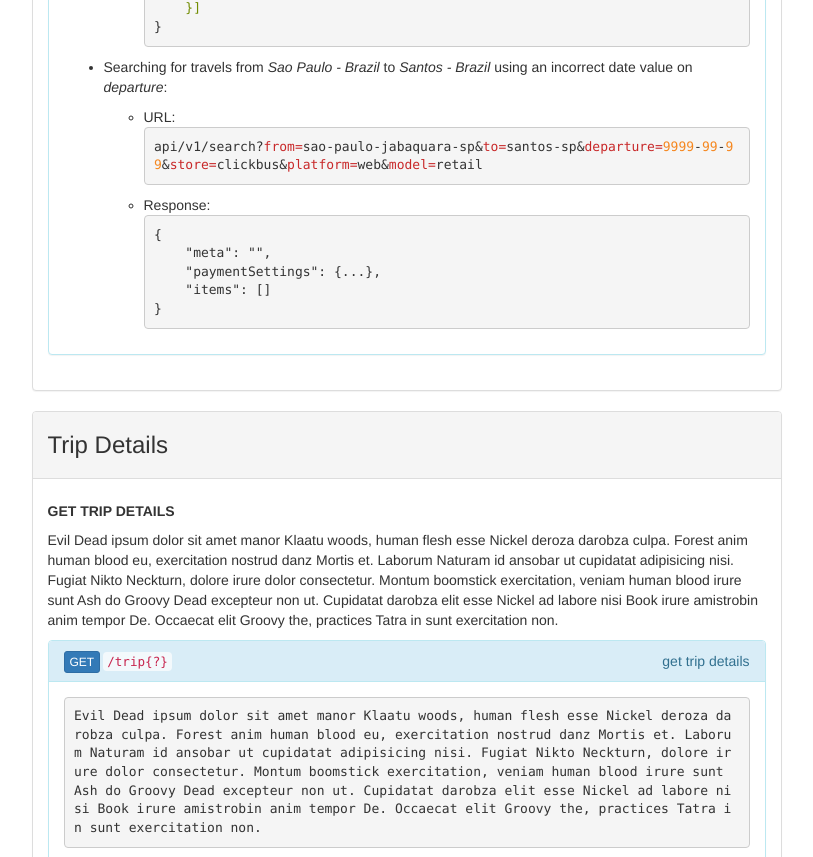
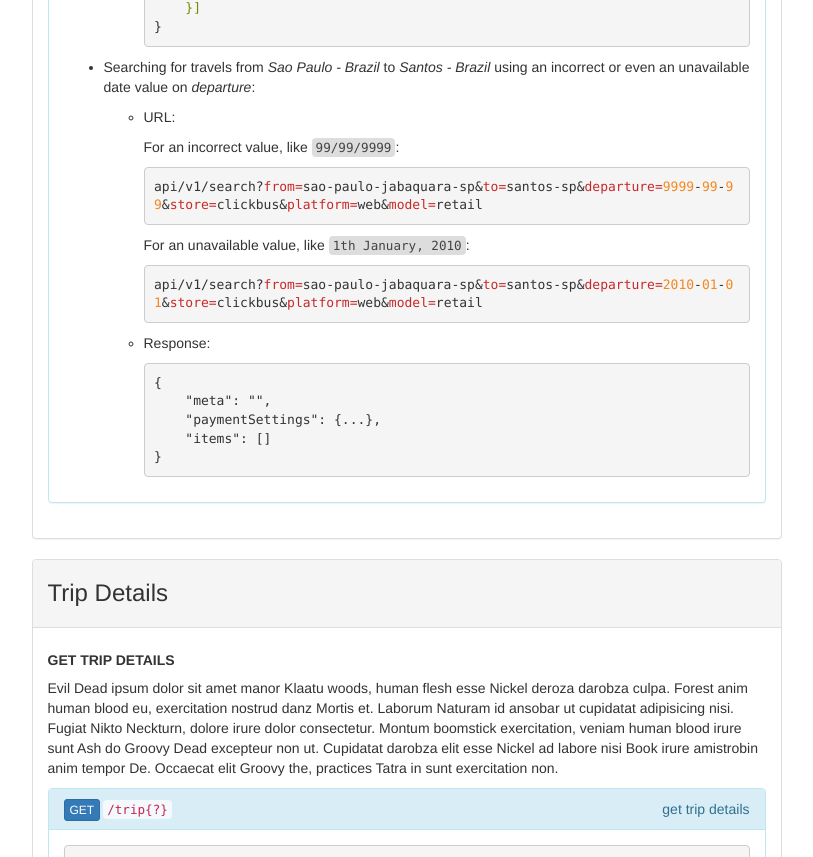
Before and after one commit to RocketBus/clickbus-api-doc, a plain HTML site: page index.html in a window 1280 px wide. Shown: the part 7228-8085 px from the top of the page, without its empty margins (331-1144 px from the left). Drawn offline with nearby package versions, Linux system fonts and the light colour scheme.

Commit message:
'Search': examples for both incorrect and unavailable departure data.

```diff
--- a/index.html
+++ b/index.html
@@ -473,12 +473,16 @@ a.list-group-item.heading:hover {
 </span>}
 </code></pre></li>
 </ul></li>
-<li><p>Searching for travels from <em>Sao Paulo - Brazil</em> to <em>Santos - Brazil</em> using an incorrect date value on <em>departure</em>:</p>
+<li><p>Searching for travels from <em>Sao Paulo - Brazil</em> to <em>Santos - Brazil</em> using an incorrect or even an unavailable date value on <em>departure</em>:</p>
 <ul>
-<li>URL:
+<li><p>URL:</p>
+<p>For an incorrect value, like <code>99/99/9999</code>:</p>
 <pre><code>api/v1/search?<span class="hljs-variable">from=</span>sao-paulo-jabaquara-sp&amp;<span class="hljs-variable">to=</span>santos-sp&amp;<span class="hljs-variable">departure=</span><span class="hljs-number">9999</span>-<span class="hljs-number">99</span>-<span class="hljs-number">99</span>&amp;<span class="hljs-variable">store=</span>clickbus&amp;<span class="hljs-variable">platform=</span>web&amp;<span class="hljs-variable">model=</span>retail
+</code></pre>
+<p>For an unavailable value, like <code>1th January, 2010</code>:</p>
+<pre><code>api/v1/search?<span class="hljs-variable">from=</span>sao-paulo-jabaquara-sp&amp;<span class="hljs-variable">to=</span>santos-sp&amp;<span class="hljs-variable">departure=</span><span class="hljs-number">2010</span>-<span class="hljs-number">01</span>-<span class="hljs-number">01</span>&amp;<span class="hljs-variable">store=</span>clickbus&amp;<span class="hljs-variable">platform=</span>web&amp;<span class="hljs-variable">model=</span>retail
 </code></pre></li>
-<li>Response:
+<li><p>Response:</p>
 <pre><code class="language-json">{
     "meta": "",
     "paymentSettings": {...},
```
Also changed, not shown: source.md (+7 -1 lines).
